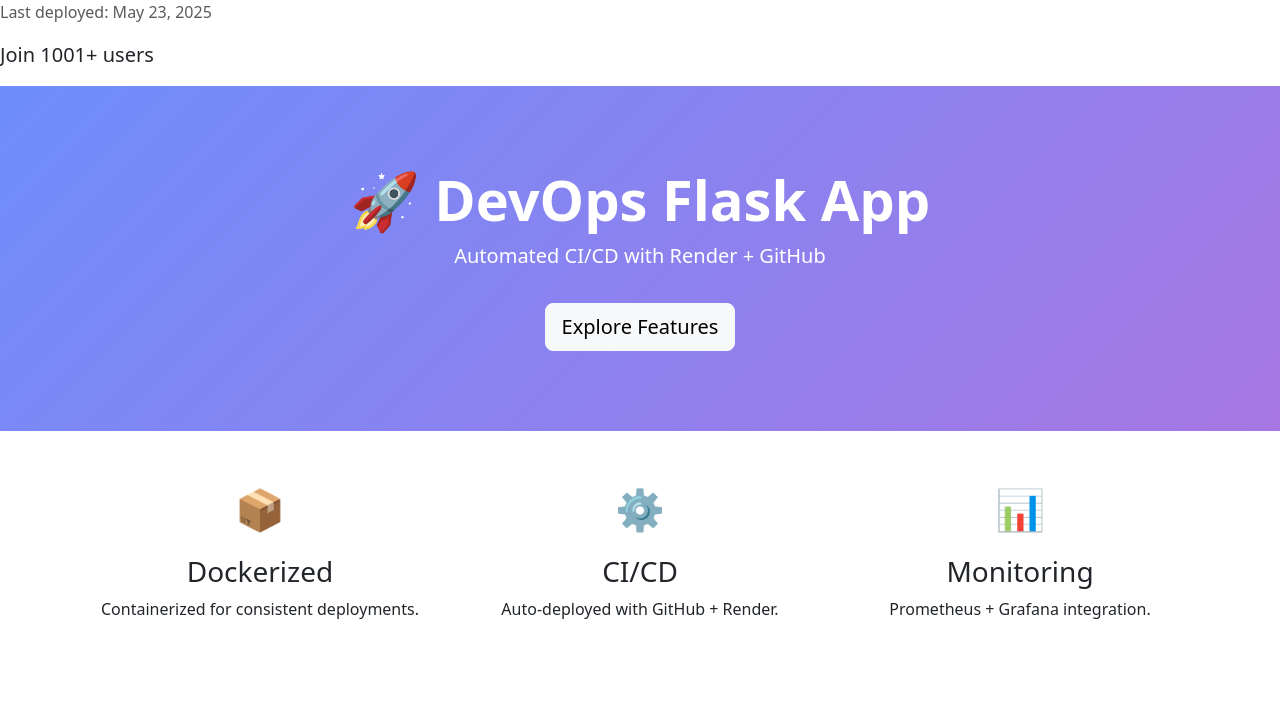
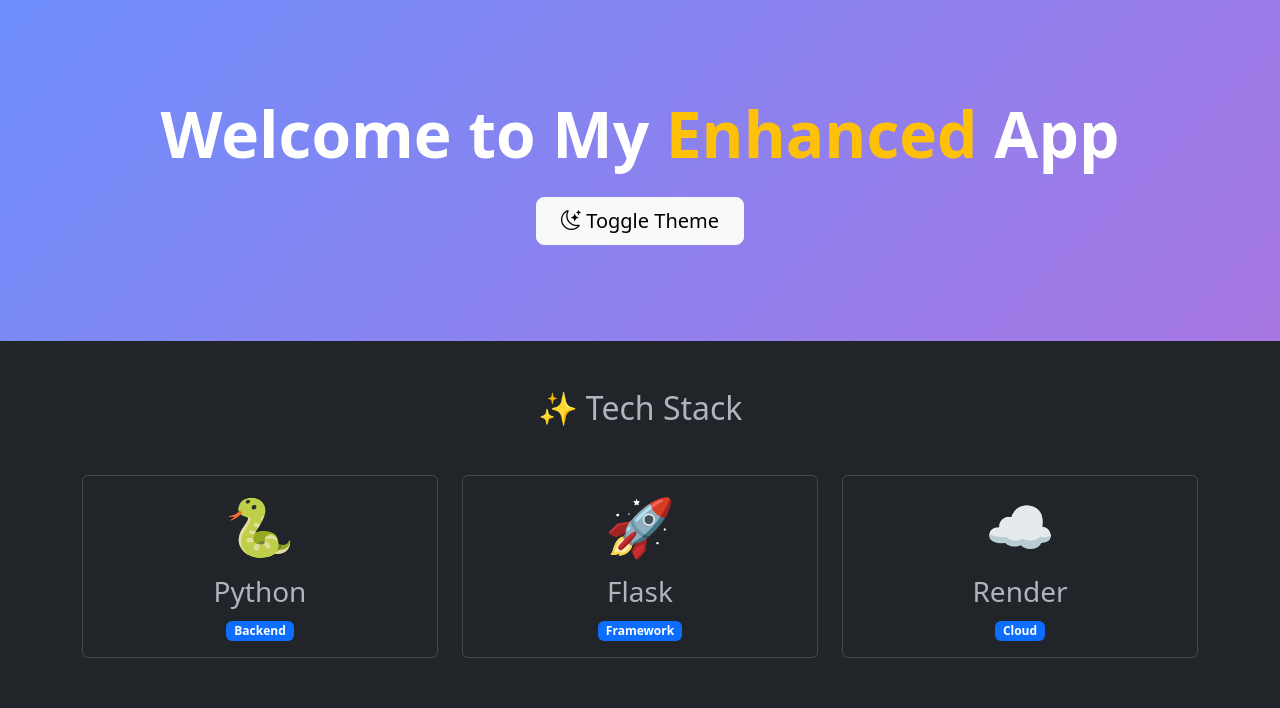
Before and after one commit to samarthh23/flask-devops, a Flask app: page / in a window 1280 px wide. Shown: the top 708 px of the page. Run offline with Flask 3, Linux system fonts and the light colour scheme.

Commit message:
Enhanced frontend with animations and API demo

```diff
--- a/app.py
+++ b/app.py
@@ -1,15 +1,22 @@
 from flask import Flask, render_template
-import datetime
+import requests  # For API calls
 
 app = Flask(__name__)
 
+# Sample API data (replace with real API later)
+tech_stack = [
+    {"name": "Python", "icon": "🐍", "category": "Backend"},
+    {"name": "Flask", "icon": "🚀", "category": "Framework"},
+    {"name": "Render", "icon": "☁️", "category": "Cloud"}
+]
+
 @app.route('/')
 def home():
-    return render_template('index.html',
-                         deploy_date=datetime.datetime.now().strftime("%B %d, %Y"))
-@app.route('/test-favicon')
-def test_favicon():
-    return app.send_static_file('favicon.ico')
+    return render_template('index.html', tech=tech_stack)
 
-if __name__ == '__main__':
-    app.run(host='0.0.0.0', port=5000)
+@app.route('/api-demo')
+def api_demo():
+    # Example: Fetch random user data
+    response = requests.get('https://randomuser.me/api/')
+    user_data = response.json()['results'][0]
+    return render_template('api_demo.html', user=user_data)
--- a/requirements.txt
+++ b/requirements.txt
@@ -1 +1,2 @@
 flask
+requests
--- a/templates/index.html
+++ b/templates/index.html
@@ -1,73 +1,83 @@
 <!DOCTYPE html>
-<html lang="en">
+<html lang="en" data-bs-theme="dark">
 <head>
-
     <meta charset="UTF-8">
     <meta name="viewport" content="width=device-width, initial-scale=1.0">
-    <title>DevOps Flask App</title>
-    <link rel="icon" href="C:\Users\Samarth Hegde\Desktop\flask-devops-demo\static\favicon.ico">
-    <!-- Bootstrap 5 CSS -->
+    <title>Enhanced Flask App</title>
+    <!-- Bootstrap 5 + Icons -->
     <link href="https://cdn.jsdelivr.net/npm/bootstrap@5.3.0/dist/css/bootstrap.min.css" rel="stylesheet">
+    <link rel="stylesheet" href="https://cdn.jsdelivr.net/npm/bootstrap-icons@1.10.0/font/bootstrap-icons.css">
     <!-- Custom CSS -->
     <style>
-        .hero-section {
-            background: linear-gradient(135deg, #6e8efb, #a777e3);
-            color: white;
-            padding: 5rem 0;
+        :root {
+            --primary: #6e8efb;
+            --secondary: #a777e3;
         }
-        .feature-icon {
-            font-size: 2.5rem;
-            margin-bottom: 1rem;
-            color: #6e8efb;
+        .hero-gradient {
+            background: linear-gradient(135deg, var(--primary), var(--secondary));
+        }
+        .tech-card:hover {
+            transform: translateY(-5px);
+            box-shadow: 0 10px 20px rgba(0,0,0,0.1);
         }
     </style>
 </head>
-<!-- Add this before </body> -->
-<script>
-    // Dynamic visitor counter (simulated)
-    document.addEventListener('DOMContentLoaded', () => {
-        const counter = document.getElementById('visitor-counter');
-        let count = localStorage.getItem('visitorCount') || 1000;
-        counter.textContent = ++count;
-        localStorage.setItem('visitorCount', count);
-    });
-</script>
 <body>
-    <!-- Hero Section -->
-     <p class="text-muted">Last deployed: {{ deploy_date }}</p>
-     <p class="lead mt-2">Join <span id="visitor-counter">1000</span>+ users</p>
-    <section class="hero-section text-center">
-        <div class="container">
-            <h1 class="display-4 fw-bold">🚀 DevOps Flask App</h1>
-            <p class="lead">Automated CI/CD with Render + GitHub</p>
-            <a href="#features" class="btn btn-light btn-lg mt-3">Explore Features</a>
+    <!-- Animated Hero -->
+    <section class="hero-gradient text-white py-5">
+        <div class="container text-center py-5">
+            <h1 class="display-3 fw-bold mb-4">Welcome to My <span class="text-warning">Enhanced</span> App</h1>
+            <button id="modeToggle" class="btn btn-light btn-lg px-4">
+                <i class="bi bi-moon-stars"></i> Toggle Theme
+            </button>
         </div>
     </section>
 
-    <!-- Features Section -->
-    <section id="features" class="py-5">
+    <!-- Tech Stack Cards -->
+    <section class="py-5">
         <div class="container">
-            <div class="row text-center">
-                <div class="col-md-4 mb-4">
-                    <div class="feature-icon">📦</div>
-                    <h3>Dockerized</h3>
-                    <p>Containerized for consistent deployments.</p>
+            <h2 class="text-center mb-5">✨ Tech Stack</h2>
+            <div class="row g-4">
+                {% for item in tech %}
+                <div class="col-md-4">
+                    <div class="card tech-card h-100 transition-all">
+                        <div class="card-body text-center">
+                            <div class="display-4 mb-3">{{ item.icon }}</div>
+                            <h3>{{ item.name }}</h3>
+                            <span class="badge bg-primary">{{ item.category }}</span>
+                        </div>
+                    </div>
                 </div>
-                <div class="col-md-4 mb-4">
-                    <div class="feature-icon">⚙️</div>
-                    <h3>CI/CD</h3>
-                    <p>Auto-deployed with GitHub + Render.</p>
-                </div>
-                <div class="col-md-4 mb-4">
-                    <div class="feature-icon">📊</div>
-                    <h3>Monitoring</h3>
-                    <p>Prometheus + Grafana integration.</p>
-                </div>
+                {% endfor %}
             </div>
         </div>
     </section>
 
+    <!-- Interactive JS -->
+    <script>
+        // Dark/Light mode toggle
+        document.getElementById('modeToggle').addEventListener('click', () => {
+            document.documentElement.setAttribute('data-bs-theme',
+                document.documentElement.getAttribute('data-bs-theme') === 'dark' ? 'light' : 'dark');
+        });
+
+        // Animate cards on scroll
+        const observer = new IntersectionObserver((entries) => {
+            entries.forEach(entry => {
+                if (entry.isIntersecting) {
+                    entry.target.classList.add('animate__animated', 'animate__fadeInUp');
+                }
+            });
+        }, { threshold: 0.1 });
+
+        document.querySelectorAll('.tech-card').forEach(card => {
+            observer.observe(card);
+        });
+    </script>
+
     <!-- Bootstrap JS -->
     <script src="https://cdn.jsdelivr.net/npm/bootstrap@5.3.0/dist/js/bootstrap.bundle.min.js"></script>
+    <!-- Animation Library -->
+    <link rel="stylesheet" href="https://cdnjs.cloudflare.com/ajax/libs/animate.css/4.1.1/animate.min.css"/>
 </body>
 </html>
```
